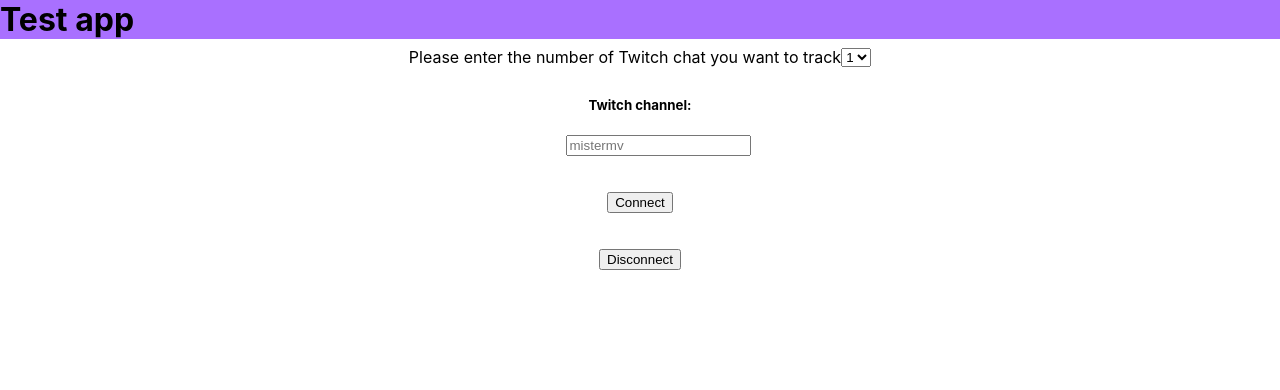
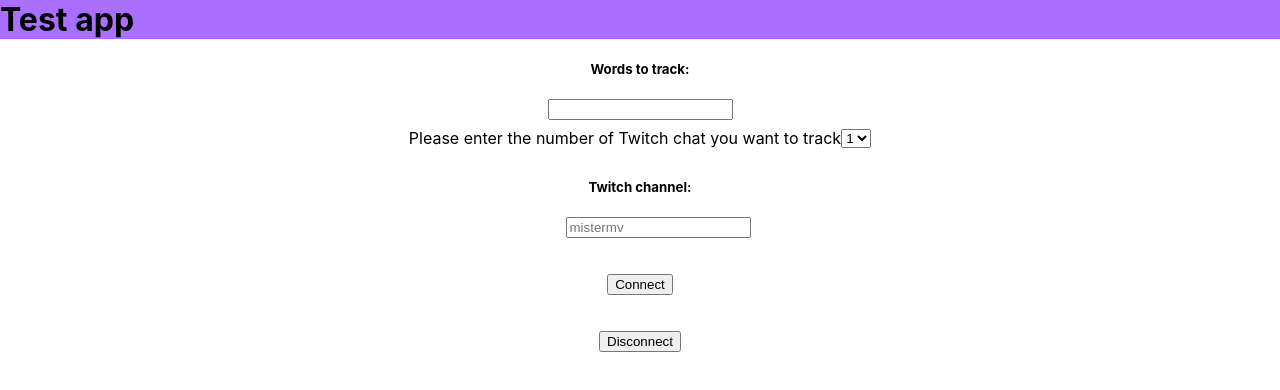
Before and after one commit to LFSchefer/chat-word-tracker, a React (Create React App) app: page / in a window 1280 px wide. Shown: the top 390 px of the page. Built offline with nearby package versions, Linux system fonts and the light colour scheme.

Commit message:
word tracker comp

```diff
--- a/src/App.js
+++ b/src/App.js
@@ -1,12 +1,14 @@
 import './App.css';
 import Header from './components/Header';
 import NumberOfChat from './components/NumberOfChat';
+import WordTracker from './components/WordTracker';
 
 function App() {
   return (
     <div className="App">
       <Header/>
-      <NumberOfChat/>
+      <WordTracker/>
+      {/* <NumberOfChat/> */}
     </div>
   );
 }
--- a/src/components/Connector.jsx
+++ b/src/components/Connector.jsx
@@ -31,7 +31,13 @@ export default function Connector(props) {
     client.on('message', (channel, tags, message, self) => {
 
       // console.log(`${tags['display-name']}: ${message}, color:${tags['color']}`);
-      setMessages(prev => [...prev, {chanel: chanelName , user: tags['display-name'], message: message, userColor: tags['color']}])
+      setMessages(prev => [...prev, {
+        chanel: chanelName ,
+        user: tags['display-name'],
+        message: message,
+        userColor: tags['color'],
+        time: new Date().toLocaleString('fr-FR').split(' ')[1]
+      }])
     });
 
     setIsConnected(true);
@@ -46,12 +52,18 @@ export default function Connector(props) {
     setMessages(prev => prev.slice(1))
   }
 
+  if (messages.length > 0 && messages[messages.length -1].message === props.words) {
+    console.log("check")
+    props.handleCheck(messages[messages.length -1])
+  }
+
   const disconnect = () => {
     window.location.reload(true);
     // window.history.pushState(null, null, window.location.href);
   }
 
   // console.log(messages[messages.length -1])
+  console.log(props.words)
 
   const connectionBtn =
   <div className='connector'>
--- a/src/components/NumberOfChat.jsx
+++ b/src/components/NumberOfChat.jsx
@@ -25,11 +25,16 @@ export default function NumberOfChat(props) {
     </select>
   </div>
 
+  const check = (object) => {
+    console.log("in parent function")
+    console.log(object)
+  }
+
   const connectors = numberOfChanel.map((num,index) => {
-    return <Connector key={index}/>
+    return <Connector key={index} handleCheck={check} words={props.words}/>
   })
 
-
+  // console.log(props.words)
 
   return (
     <>
--- /dev/null
+++ b/src/components/WordTracker.css
@@ -0,0 +1,6 @@
+.word-tracker-container {
+  display: flex;
+  flex-direction: column;
+  align-items: center;
+  justify-content: center;
+}
--- /dev/null
+++ b/src/components/WordTracker.jsx
@@ -0,0 +1,25 @@
+import * as React from 'react'
+import "./WordTracker.css"
+import NumberOfChat from './NumberOfChat'
+
+export default function WordTracker(props) {
+
+  const [wordToTrack, setWordToTrack] = React.useState('')
+
+  const setWords = (event) => {
+    setWordToTrack(event)
+  }
+
+  const wordTrackerForm =
+  <div className='word-tracker-container'>
+    <h5>Words to track:</h5>
+    <input type="text" onChange={event => setWords(event.target.value)}/>
+  </div>
+
+  return (
+    <>
+    {wordTrackerForm}
+    <NumberOfChat words={wordToTrack}/>
+    </>
+  )
+}
```
